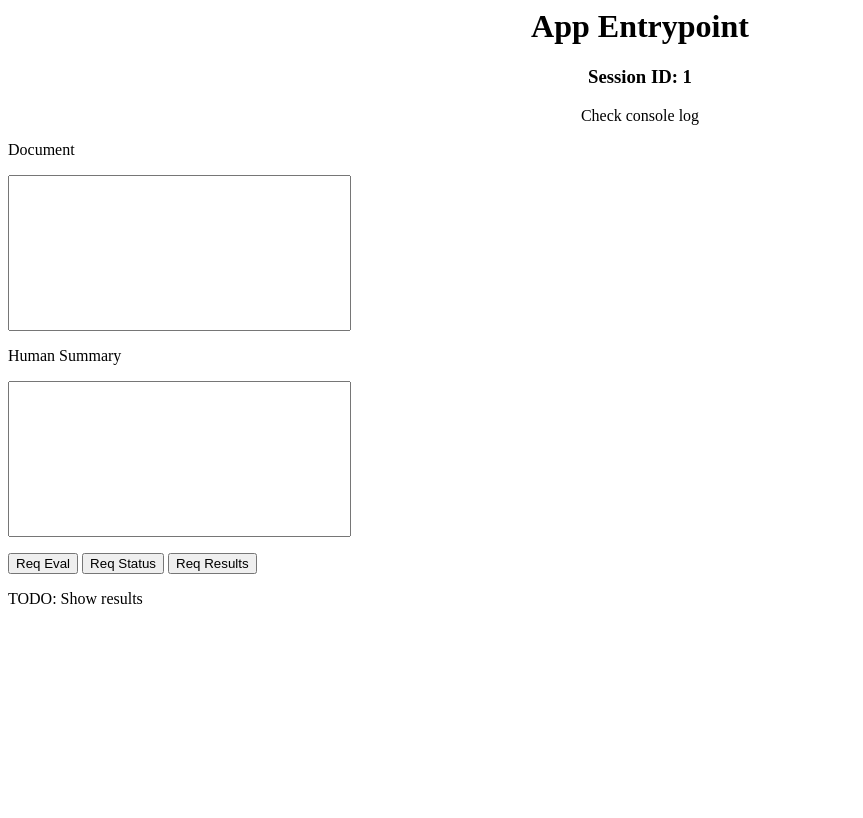
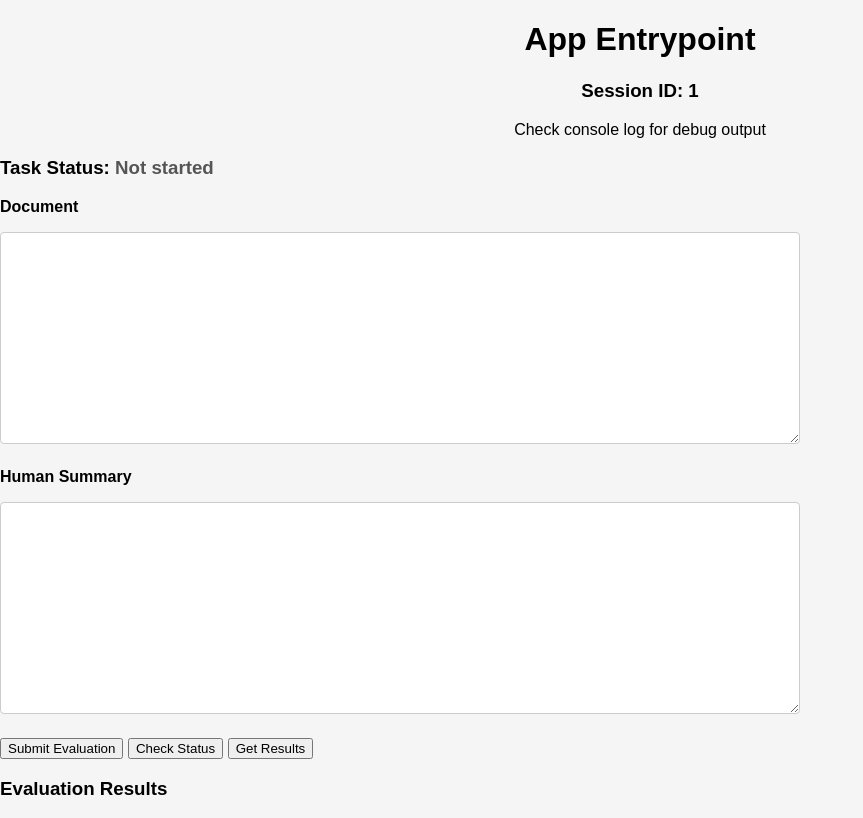
Before and after one commit to memloc/cmsc473-team-1, a Flask app: template templates/index.html in a window 1280 px wide. Shown: the whole page, without its empty margins (0-863 px from the left). Before the commit the page ends 604 px from the top, so only its background shows below. Run offline with Flask 3, Linux system fonts and the light colour scheme; the template is opened without the code that fills it: most values are stand-ins (such as "Sample title", 1, 10 or a date in 2020); parts of the project's set-up code (start-up, migrations or seed data) failed here and were passed over.

Commit message:
Added style and a status indicator, as well as results vis.

```diff
--- a/model.py
+++ b/model.py
@@ -8,7 +8,7 @@ from sklearn.metrics.pairwise import cosine_similarity
 from sklearn.feature_extraction.text import TfidfVectorizer
 
 # Load the document dataset
-ds = load_dataset("alexfabbri/multi_news")
+ds = load_dataset("alexfabbri/multi_news",trust_remote_code=True)
 # Set up ollama client and declare models
 ollama_cli = AsyncClient()
 ollama_model_names = [
@@ -51,10 +51,10 @@ async def query_all_models(models, prompt):
 # Run the task generate summaries, performs comparisons, calcs metrics and evaluation
 async def evaluate(document, human_summary):
     # Generate model summaries
-    outputs = await query_all_models(
-        ollama_model_names,
-        f"Summarize the following document in a single paragraph:\n{document}"
-    )
+    # outputs = await query_all_models(
+    #     ollama_model_names,
+    #     f"Summarize the following document in a single paragraph:\n{document}"
+    # )
     # Make all other models assess the quality of each other against the human summary
     # for model_idx in range(len(outputs)):
     #     current_model_name = outputs[model_idx].model
@@ -67,5 +67,9 @@ async def evaluate(document, human_summary):
     #         f"Compare {current_model_summary} and {summary}",
     #     )
     # Just consider the model summaries as results (for testing)
-    results = [x.message.content for x in outputs]
+    results = [{"label": "Granite", "value": 73},
+               {"label": "Dolphin", "value": 64},
+               {"label": "Llama", "value": 59},
+               {"label": "Deepseek", "value": 39}]
+
     return results
--- a/server.py
+++ b/server.py
@@ -135,5 +135,5 @@ if __name__ == "__main__":
     # TODO: shutdown safely...
     task_service_thread = threading.Thread(target=launch_async_task_service)
     task_service_thread.start()
-    app.run(host="127.0.0.1", port=8080, debug=True)
+    app.run(host="127.0.0.1", port=8080)
     task_service_thread.join()
--- a/static/main.js
+++ b/static/main.js
@@ -1,85 +1,138 @@
-window.addEventListener('load', function() {
+let polling = false;
+
+window.addEventListener('load', function () {
 	console.log("Hello console log");
-})
+	document.getElementById('task_status').textContent = "Not started";
+});
 
-async function send_request_evaluate()
-{
-	const doc = document.getElementById('document').value;
-	const human_summary = document.getElementById('human_summary').value;
-	try
-	{
-		const request = {
+async function send_request_evaluate() {
+	const doc = document.getElementById("document").value;
+	const human_summary = document.getElementById("human_summary").value;
+
+	try {
+		const response = await fetch('/request', {
 			method: 'POST',
-			headers: {
-				'Content-Type': 'application/json'
-			},
+			headers: { 'Content-Type': 'application/json' },
 			body: JSON.stringify({
 				session_id: g_session_id,
 				request: {
-					"type": "evaluate",
-					"document": doc,
-					"human_summary": human_summary,
-				},
+					type: "evaluate",
+					document: doc,
+					human_summary: human_summary
+				}
 			})
-		};
-		const response = await fetch('/request', request);
-		const result = await response.text()
-		console.log(result)
-	}
-	catch(e)
-	{
-		console.log("exception: ", e);
+		});
+		const result = await response.json();
+		console.log("Evaluate:", result);
+
+		// ✅ Update status display right after submission
+		const statusElem = document.getElementById('task_status');
+		if (result.status) {
+			statusElem.textContent = result.status;
+		} else if (result.error) {
+			statusElem.textContent = "Error: " + result.error;
+		}
+
+	} catch (e) {
+		console.error("Exception during evaluation request:", e);
+		document.getElementById('task_status').textContent = "Error submitting task";
 	}
 }
 
-async function send_request_results()
-{
-	try
-	{
-		const request = {
+
+async function send_request_status() {
+	try {
+		const response = await fetch('/request', {
 			method: 'POST',
-			headers: {
-				'Content-Type': 'application/json'
-			},
+			headers: { 'Content-Type': 'application/json' },
 			body: JSON.stringify({
-				"session_id": g_session_id,
-				"request": {
-					"type": "results",
-				},
+				session_id: g_session_id,
+				request: { type: "status" }
 			})
-		};
-		const response = await fetch('/request', request);
-		const result = await response.text()
-		console.log(result)
-	}
-	catch(e)
-	{
-		console.log("exception: ", e);
+		});
+		const result = await response.json();
+		console.log("Status:", result);
+
+		const statusElem = document.getElementById('task_status');
+		if (result.status) {
+			statusElem.textContent = result.status;
+		} else if (result.error) {
+			statusElem.textContent = "Error: " + result.error;
+		}
+		return result.status;
+	} catch (e) {
+		console.error("Exception during status request:", e);
+		document.getElementById('task_status').textContent = "Error checking status";
+		return "error";
 	}
 }
 
-async function send_request_status()
-{
-	try
-	{
-		const request = {
+async function send_request_results() {
+	try {
+		const response = await fetch('/request', {
 			method: 'POST',
-			headers: {
-				'Content-Type': 'application/json'
-			},
+			headers: { 'Content-Type': 'application/json' },
 			body: JSON.stringify({
-				"session_id": g_session_id,
-				"request": {
-					"type": "status",
-				},
+				session_id: g_session_id,
+				request: { type: "results" }
 			})
-		};
-		const response = await fetch('/request', request);
-		const result = await response.text()
-		console.log(result)
-	}
-	catch(e)
-	{
-		console.log("exception: ", e);
+		});
+		const result = await response.json();
+		console.log("Results:", result);
+
+		if (result.status === "success") {
+			show_chart(result.results);
+		} else {
+			alert("Error: " + result.error);
+		}
+	} catch (e) {
+		console.error("Exception during result request:", e);
 	}
 }
+
+function show_chart(results) {
+	const ctx = document.getElementById('results_chart').getContext('2d');
+	document.getElementById('results_chart').style.display = 'block';
+
+	if (window.resultChart) {
+		window.resultChart.destroy();
+	}
+
+	window.resultChart = new Chart(ctx, {
+		type: 'bar',
+		data: {
+			labels: results.map(r => r.label),
+			datasets: [{
+				label: 'Evaluation Score',
+				data: results.map(r => r.value),
+				backgroundColor: 'rgba(54, 162, 235, 0.6)'
+			}]
+		},
+		options: {
+			scales: {
+				y: {
+					beginAtZero: true,
+					max: 100
+				}
+			}
+		}
+	});
+}
+
+function startPolling() {
+	if (polling) return;
+	polling = true;
+
+	const intervalId = setInterval(async () => {
+		const status = await send_request_status();
+
+		if (status === "completed" || status === "failed" || status === "error") {
+			clearInterval(intervalId);
+			polling = false;
+
+			if (status === "completed") {
+				send_request_results(); // Auto-fetch results
+			}
+		}
+	}, 500); // Poll every 3 seconds
+}
--- /dev/null
+++ b/static/style.css
@@ -0,0 +1,76 @@
+body {
+    font-family: Arial, sans-serif;
+    background-color: #f5f5f5;
+    margin: 0;
+    padding: 0;
+}
+
+.container {
+    width: 80%;
+    margin: auto;
+    padding: 20px;
+    background-color: #ffffff;
+}
+
+header {
+    text-align: center;
+    margin-bottom: 20px;
+}
+
+.input-section {
+    margin-bottom: 20px;
+}
+
+.input-section label {
+    display: block;
+    margin-top: 10px;
+    font-weight: bold;
+}
+
+.input-section textarea {
+    width: 100%;
+    padding: 10px;
+    margin-top: 5px;
+    resize: vertical;
+}
+
+.buttons {
+    text-align: center;
+    margin-bottom: 20px;
+}
+
+.buttons button {
+    margin: 0 10px;
+    padding: 10px 20px;
+    font-size: 16px;
+}
+
+.status {
+    text-align: center;
+    margin-bottom: 20px;
+}
+
+.results {
+    text-align: center;
+}
+
+.input-group {
+    margin-bottom: 20px;
+    width: 100%;
+    max-width: 800px; /* You can adjust this */
+  }
+
+  textarea {
+    width: 100%;
+    resize: vertical; /* Allows vertical resizing only */
+    padding: 10px;
+    font-size: 1rem;
+    box-sizing: border-box;
+    border: 1px solid #ccc;
+    border-radius: 4px;
+  }
+
+  #task_status {
+    font-weight: bold;
+    color: #555;
+  }
--- a/templates/index.html
+++ b/templates/index.html
@@ -1,29 +1,52 @@
+<!DOCTYPE html>
 <html>
+<head>
+  <title>NLP Project</title>
+
+  <!-- Session ID for JS -->
   <script>
-	const g_session_id = "{{session_id}}"
+    const g_session_id = "{{session_id}}";
   </script>
 
-  <head>
-	<title> NLP Project </title>
+  <!-- Chart.js for bar graph -->
+  <script src="https://cdn.jsdelivr.net/npm/chart.js"></script>
+
+  <!-- Custom JS & CSS -->
   <script src="{{ url_for('static', filename='main.js') }}"></script>
-	<link type="text/css" rel="stylesheet" href="{{ url_for('static', filename='style.css') }}">
+  <link rel="stylesheet" type="text/css" href="{{ url_for('static', filename='style.css') }}">
 </head>
 
 <body>
   <center>
-	  <h1> App Entrypoint </h1>
-	  <h3> <b> Session ID: </b> {{session_id}} </h3>
-	  <p> Check console log </p>
+    <h1>App Entrypoint</h1>
+    <h3><b>Session ID:</b> {{session_id}}</h3>
+    <p>Check console log for debug output</p>
   </center>
-	<p> Document </p>
-	<textarea id="document" name="text" style="resize:none" cols=40 rows=10> </textarea>
-	<p> Human Summary </p>
-	<textarea id="human_summary" name="text" style="resize:none" cols=40 rows=10> </textarea>
+
+  <!-- Status Display -->
+  <h3>Task Status: <span id="task_status">Not started</span></h3>
+
+  <!-- Document Input -->
+  <div class="input-group">
+    <p><b>Document</b></p>
+    <textarea id="document" name="text" rows="10"></textarea>
+  </div>
+
+  <!-- Human Summary Input -->
+  <div class="input-group">
+    <p><b>Human Summary</b></p>
+    <textarea id="human_summary" name="text" rows="10"></textarea>
+  </div>
+
+  <!-- Action Buttons -->
   <p>
-	<button id="request_evaluate" onClick="send_request_evaluate()"> Req Eval </button>
-	<button id="request_results" onClick="send_request_status()"> Req Status </button>
-	<button id="request_status" onClick="send_request_results()"> Req Results </button>
+    <button id="request_evaluate" onClick="send_request_evaluate()">Submit Evaluation</button>
+    <button id="request_results" onClick="send_request_status()">Check Status</button>
+    <button id="request_status" onClick="send_request_results()">Get Results</button>
   </p>
-	<p> TODO: Show results </p>
+
+  <!-- Evaluation Chart Output -->
+  <h3>Evaluation Results</h3>
+  <canvas id="results_chart" width="400" height="200" style="display: none;"></canvas>
 </body>
 </html>
```
Also changed, not shown: templates/style.css (deleted). Lines whose indentation alone changed are shown as unchanged.
